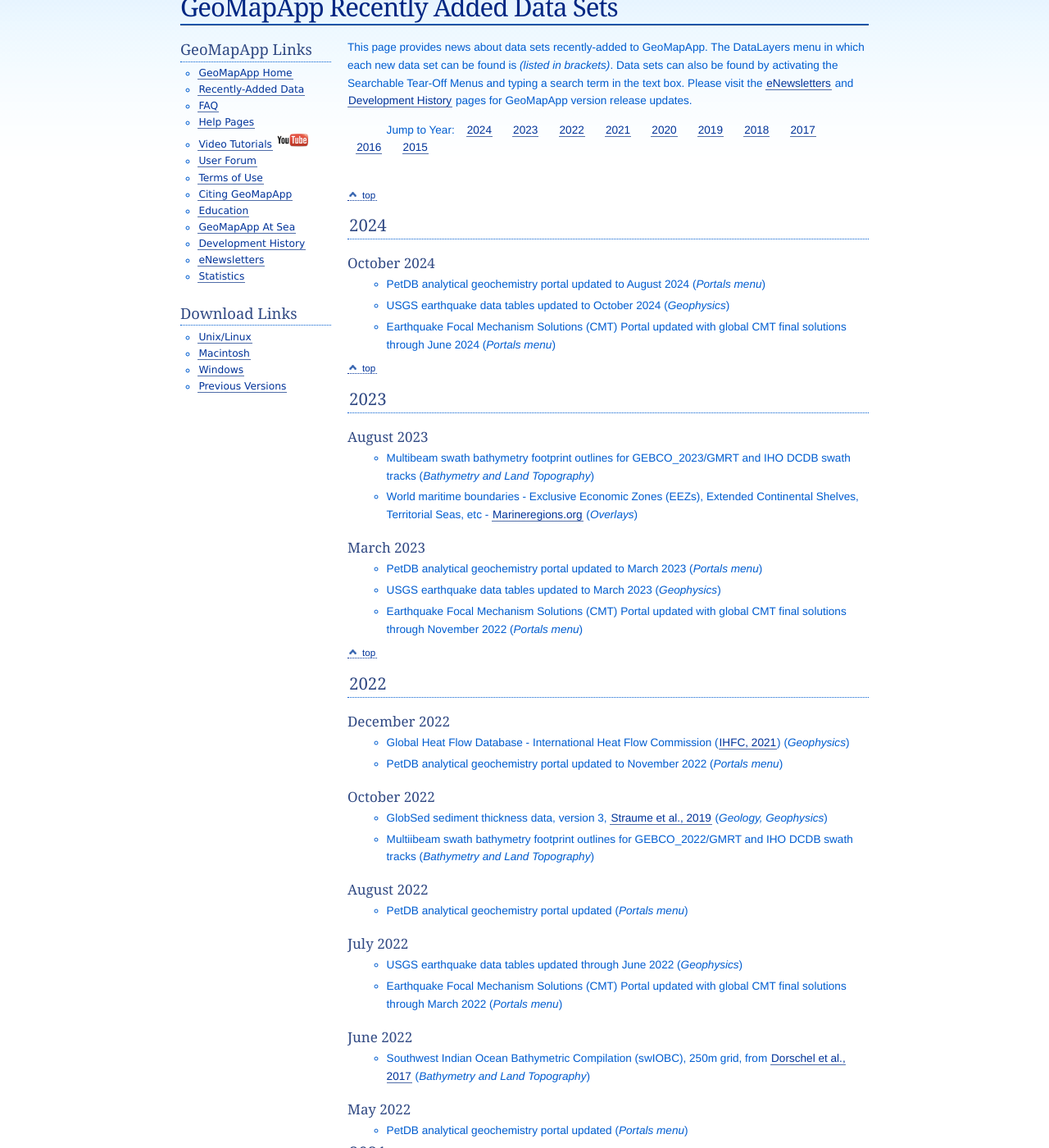
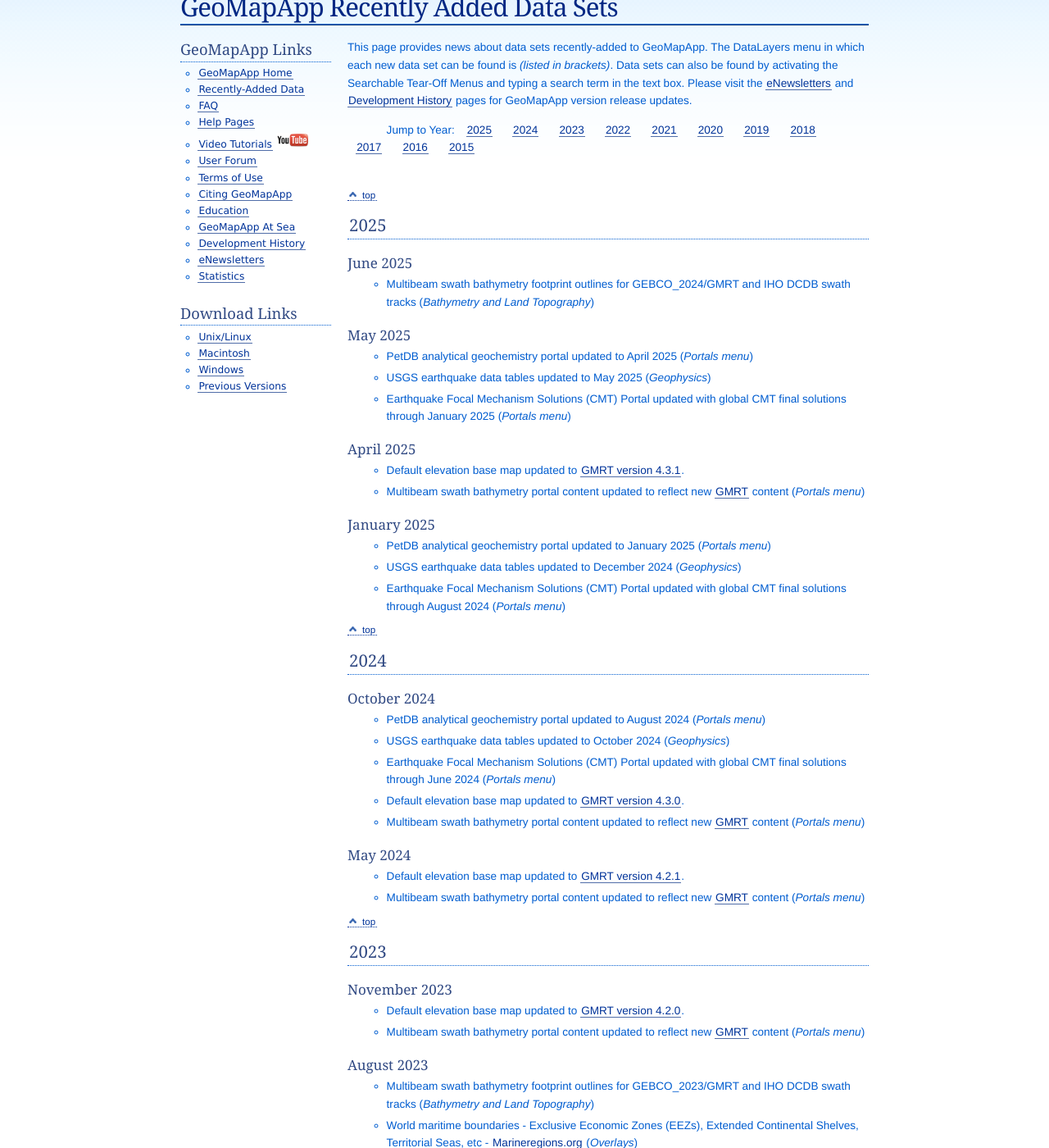
Before and after one commit to mgds/www.geomapapp.org, a Jekyll site: the page built from data_set_news.html, in a window 1280 px wide and 1400 px high, scrolled down 219 px. Shown: the whole window at 82% size. Built offline with Jekyll 4.4.1, drawn with Linux system fonts in a browser that asks for light colours; some of the changed text lies outside the part shown.

Commit message:
Updated data_set_news.html for new earthquake, CMT, PetDB and swath footprints content added May/June 2025

```diff
--- a/data_set_news.html
+++ b/data_set_news.html
@@ -12,7 +12,8 @@
 version release updates.</p>
 
   <ul class="horz_toc">		<li>Jump to Year:</li>
-  <li><a href="#top">2024</a></li>
+  <li><a href="#top">2025</a></li>
+  <li><a href="#year2024">2024</a></li>
   <li><a href="#year2023">2023</a></li>
   <li><a href="#year2022">2022</a></li>
   <li><a href="#year2021">2021</a></li>
@@ -29,6 +30,35 @@
 
 <p><a class="top" href="#top">top</a></p>
 
+<h3><a name="year2025" id="year2025"></a>2025</h3>
+
+<h4>June 2025</h4>
+<ul>
+<li>Multibeam swath bathymetry footprint outlines for GEBCO_2024/GMRT and IHO DCDB swath tracks (<i>Bathymetry and Land Topography</i>)
+</ul>
+
+<h4>May 2025</h4>
+<ul>
+<li>PetDB analytical geochemistry portal updated to April 2025 (<i>Portals menu</i>)
+<li>USGS earthquake data tables updated to May 2025 (<i>Geophysics</i>)
+<li>Earthquake Focal Mechanism Solutions (CMT) Portal updated with global CMT final solutions through January 2025 (<i>Portals menu</i>)
+</ul>
+
+<h4>April 2025</h4>
+<ul>
+<li>Default elevation base map updated to <a href="https://gmrt.org/about/news.php#sec25">GMRT version 4.3.1</a>.
+<li>Multibeam swath bathymetry portal content updated to reflect new <a href="https://www.gmrt.org/">GMRT</a> content (<i>Portals menu</i>)
+</ul>
+
+<h4>January 2025</h4>
+<ul>
+<li>PetDB analytical geochemistry portal updated to January 2025 (<i>Portals menu</i>)
+<li>USGS earthquake data tables updated to December 2024 (<i>Geophysics</i>)
+<li>Earthquake Focal Mechanism Solutions (CMT) Portal updated with global CMT final solutions through August 2024 (<i>Portals menu</i>)
+</ul>
+
+<p><a class="top" href="#top">top</a></p>
+
 <h3><a name="year2024" id="year2024"></a>2024</h3>
 
 <h4>October 2024</h4>
@@ -36,11 +66,25 @@
 <li>PetDB analytical geochemistry portal updated to August 2024 (<i>Portals menu</i>)
 <li>USGS earthquake data tables updated to October 2024 (<i>Geophysics</i>)
 <li>Earthquake Focal Mechanism Solutions (CMT) Portal updated with global CMT final solutions through June 2024 (<i>Portals menu</i>)
+<li>Default elevation base map updated to <a href="https://gmrt.org/about/news.php#sec24">GMRT version 4.3.0</a>.
+<li>Multibeam swath bathymetry portal content updated to reflect new <a href="https://www.gmrt.org/">GMRT</a> content (<i>Portals menu</i>)
+</ul>
+
+<h4>May 2024</h4>
+<ul>
+<li>Default elevation base map updated to <a href="https://gmrt.org/about/news.php#sec24">GMRT version 4.2.1</a>.
+<li>Multibeam swath bathymetry portal content updated to reflect new <a href="https://www.gmrt.org/">GMRT</a> content (<i>Portals menu</i>)
 </ul>
 
 <p><a class="top" href="#top">top</a></p>
 
 <h3><a name="year2023" id="year2023"></a>2023</h3>
+
+<h4>November 2023</h4>
+<ul>
+<li>Default elevation base map updated to <a href="https://gmrt.org/about/news.php#sec23">GMRT version 4.2.0</a>.
+<li>Multibeam swath bathymetry portal content updated to reflect new <a href="https://www.gmrt.org/">GMRT</a> content (<i>Portals menu</i>)
+</ul>
 
 <h4>August 2023</h4>
 <ul>
@@ -53,6 +97,8 @@
 <li>PetDB analytical geochemistry portal updated to March 2023 (<i>Portals menu</i>)
 <li>USGS earthquake data tables updated to March 2023 (<i>Geophysics</i>)
 <li>Earthquake Focal Mechanism Solutions (CMT) Portal updated with global CMT final solutions through November 2022 (<i>Portals menu</i>)
+<li>Default elevation base map updated to <a href="https://gmrt.org/about/news.php#sec23">GMRT version 4.1.1</a>.
+<li>Multibeam swath bathymetry portal content updated to reflect new <a href="https://www.gmrt.org/">GMRT</a> content (<i>Portals menu</i>)
 </ul>
 
 
@@ -70,6 +116,8 @@
 <ul>
 <li>GlobSed sediment thickness data, version 3, <a href="https://ngdc.noaa.gov/mgg/sedthick/">Straume et al., 2019</a> (<i>Geology, Geophysics</i>)
 <li>Multiibeam swath bathymetry footprint outlines for GEBCO_2022/GMRT and IHO DCDB swath tracks (<i>Bathymetry and Land Topography</i>)
+<li>Default elevation base map updated to <a href="https://gmrt.org/about/news.php#sec22">GMRT version 4.1.0</a>.
+<li>Multibeam swath bathymetry portal content updated to reflect new <a href="https://www.gmrt.org/">GMRT</a> content (<i>Portals menu</i>)
 </ul>
 
 <h4>August 2022</h4>
@@ -93,6 +141,12 @@
 <li>PetDB analytical geochemistry portal updated (<i>Portals menu</i>)
 </ul>
 
+<h4>January 2022</h4>
+<ul>
+<li>Default elevation base map updated to <a href="https://gmrt.org/about/news.php#sec22">GMRT version 4.0</a>.
+<li>Multibeam swath bathymetry portal content updated to reflect new <a href="https://www.gmrt.org/">GMRT</a> content (<i>Portals menu</i>)
+</ul>
+
 <h3><a name="year2021" id="year2021"></a>2021</h3>
 
 <h4>November 2021</h4>
@@ -110,10 +164,22 @@
 <li>Global gravity free-air anomaly and vertical gravity gradient grids version 30.1 from <a href="https://topex.ucsd.edu/marine_grav/mar_grav.html">Sandwell <i>et al.</i></a> (<i>Geophysics</i>)
 </ul>
 
+<h4>March 2021</h4>
+<ul>
+<li>Default elevation base map updated to <a href="https://gmrt.org/about/news.php#sec21">GMRT version 3.9</a>.
+<li>Multibeam swath bathymetry portal content updated to reflect new <a href="https://www.gmrt.org/">GMRT</a> content (<i>Portals menu</i>)
+</ul>
+
 
 <p><a class="top" href="#top">top</a></p>
 
 <h3><a name="year2020" id="year2020"></a>2020</h3>
+
+<h4>September 2020</h4>
+<ul>
+<li>Default elevation base map updated to <a href="https://gmrt.org/about/news.php#sec20">GMRT version 3.8</a>.
+<li>Multibeam swath bathymetry portal content updated to reflect new <a href="https://www.gmrt.org/">GMRT</a> content (<i>Portals menu</i>)
+</ul>
 
 <h4>June 2020</h4>
 <ul>
@@ -138,6 +204,8 @@
 <h4>October 2019</h4>
 <ul>
 <li>Multibeam bathymetry compilation for the Chilean Baker-Martinez fjord system from <a href="http://www.marine-geo.org/tools/search/entry.php?id=ChileanFjords_Piret">Piret <i>et al.</i> (2019)</a> (<i>Bathymetry and Land Topography</i>)
+<li>Default elevation base map updated to <a href="https://gmrt.org/about/news.php#sec19">GMRT version 3.7</a>.
+<li>Multibeam swath bathymetry portal content updated to reflect new <a href="https://www.gmrt.org/">GMRT</a> content (<i>Portals menu</i>)
 </ul>
 
 <h4>September 2019</h4>
@@ -184,6 +252,8 @@
 <li><a href="http://www.soest.hawaii.edu/PT/GSFML/">GSFML</a> global seafloor fabric and magnetic lineations picks (<i>Geophysics</i>)
 <li>Earthquake Focal Mechanism Solutions (CMT) Portal updated with global CMT final solutions through May 2018 (<i>Portals menu</i>)
 <li>North American sediment thickness data <a href="https://doi.org/10.1029/2010JB000866">Mooney and Kaban, 2010</a> (<i>Geology, Geophysics</i>)
+<li>Default elevation base map updated to <a href="https://gmrt.org/about/news.php#sec18">GMRT version 3.6</a>.
+<li>Multibeam swath bathymetry portal content updated to reflect new <a href="https://www.gmrt.org/">GMRT</a> content (<i>Portals menu</i>)
 </ul>
 
 <h4>November 2018</h4>
@@ -207,6 +277,12 @@
 <ul>
 <li>USGS earthquake locations added for events in the past hour, day, week, month (<i>Geophysics</i>)
 <li>Earthquake Focal Mechanism Solutions (CMT) Portal updated with global CMT final solutions through Sep 2017 (<i>Portals menu</i>)
+</ul>
+
+<h4>February  2018</h4>
+<ul>
+<li>Default elevation base map updated to <a href="https://gmrt.org/about/news.php#sec18">GMRT version 3.5</a>.
+<li>Multibeam swath bathymetry portal content updated to reflect new <a href="https://www.gmrt.org/">GMRT</a> content (<i>Portals menu</i>)
 </ul>
 
 <h4>January 2018</h4>
```
